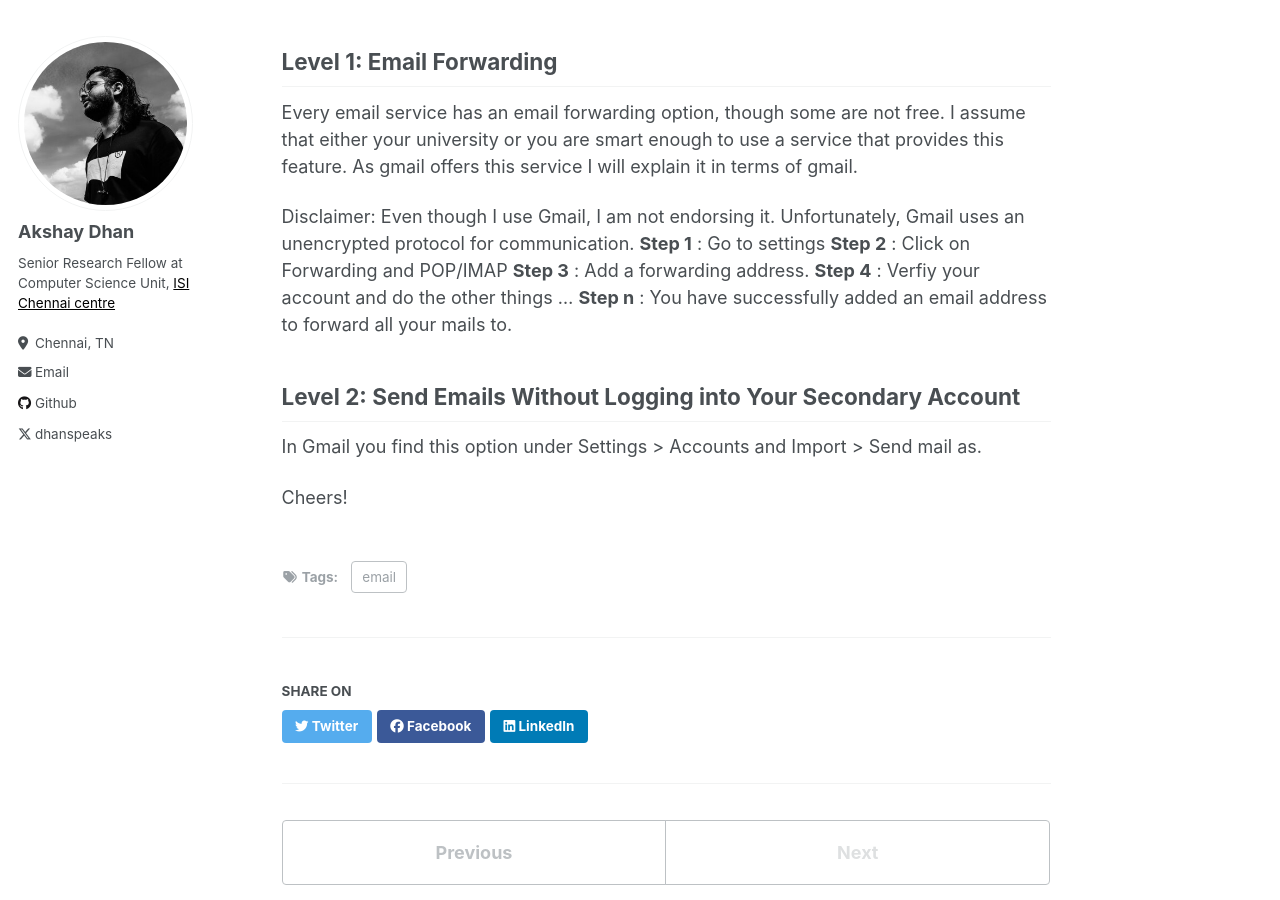
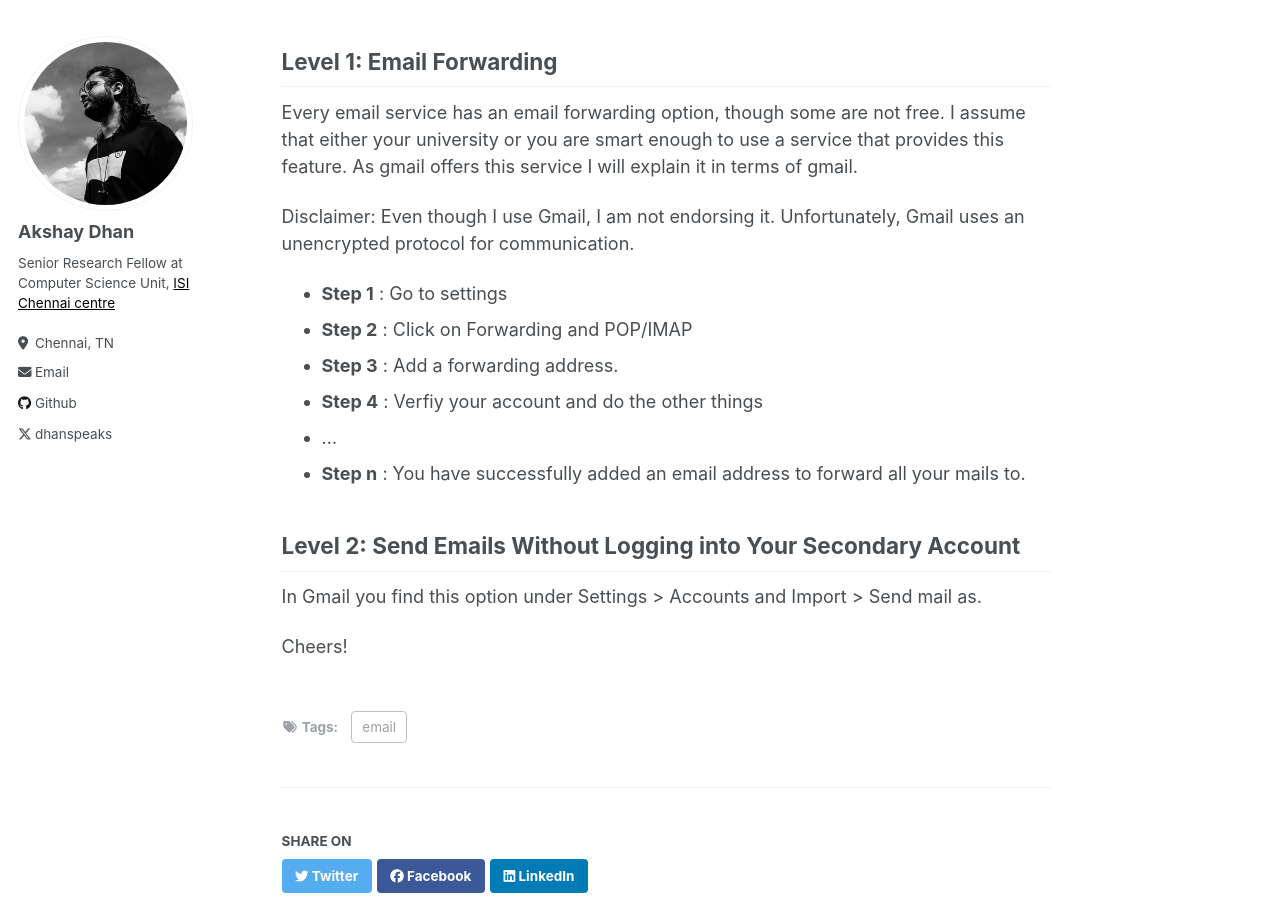
Before and after one commit to dhancodes/dhancodes.github.io, a Jekyll site: the page built from _posts/2024-06-10-email-forwarding.md, in a window 1280 px wide and 900 px high, scrolled down 370 px. Built offline with Jekyll 4.4.1, drawn with Linux system fonts in a browser that asks for light colours.

Commit message:
minor changes

```diff
--- a/_posts/2024-06-10-email-forwarding.md
+++ b/_posts/2024-06-10-email-forwarding.md
@@ -23,13 +23,12 @@ of gmail.
 
 Disclaimer: Even though I use Gmail, I am not endorsing it. Unfortunately, Gmail
 uses an unencrypted protocol for communication.
-**Step 1** : Go to settings
-**Step 2** : Click on Forwarding and POP/IMAP
-**Step 3** : Add a forwarding address.
-**Step 4** : Verfiy your account and do the other things
-...
-**Step n** : You have successfully added an email address to forward all your
-mails to.
+* **Step 1** : Go to settings
+* **Step 2** : Click on Forwarding and POP/IMAP
+* **Step 3** : Add a forwarding address.
+* **Step 4** : Verfiy your account and do the other things
+* ...
+* **Step n** : You have successfully added an email address to forward all your mails to.
 
 
 ## Level 2: Send Emails Without Logging into Your Secondary Account
```
